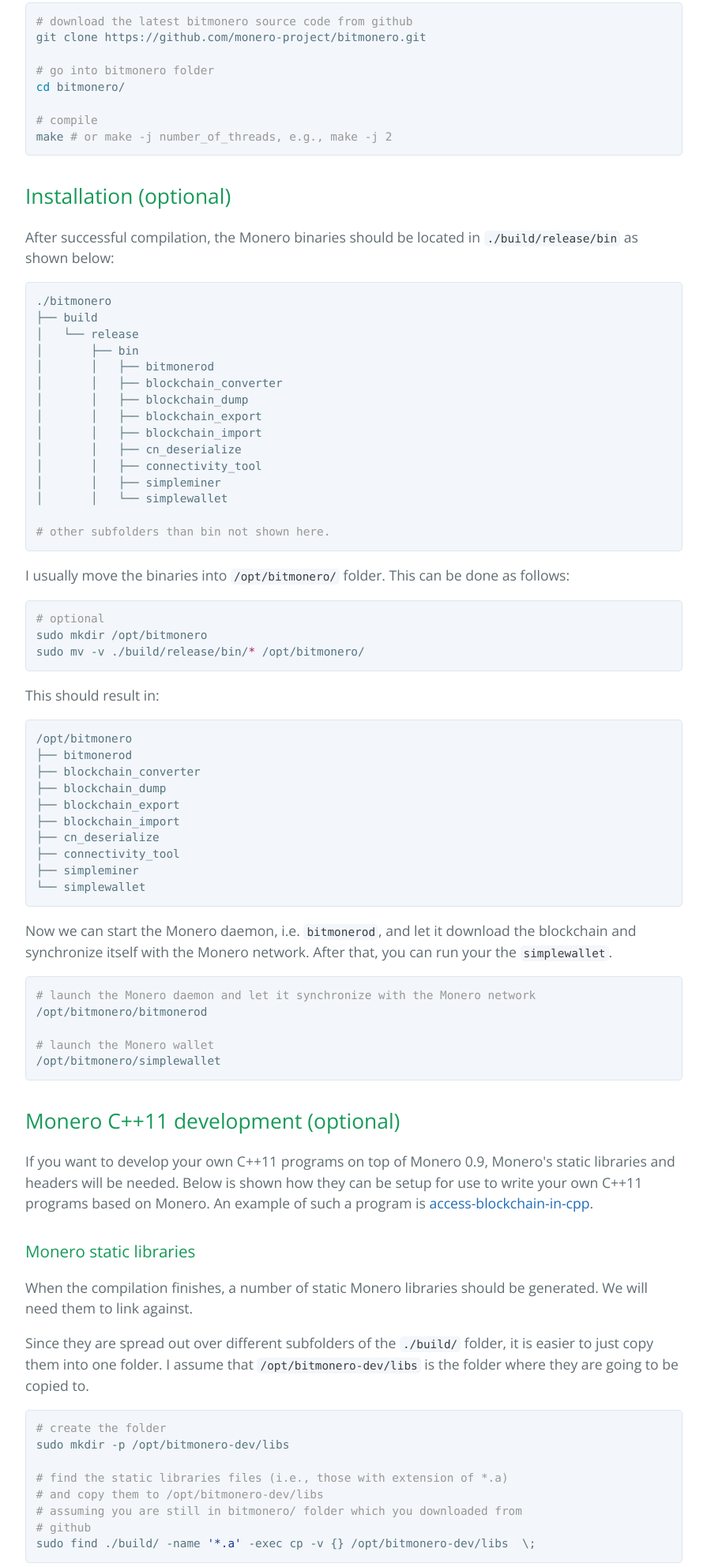
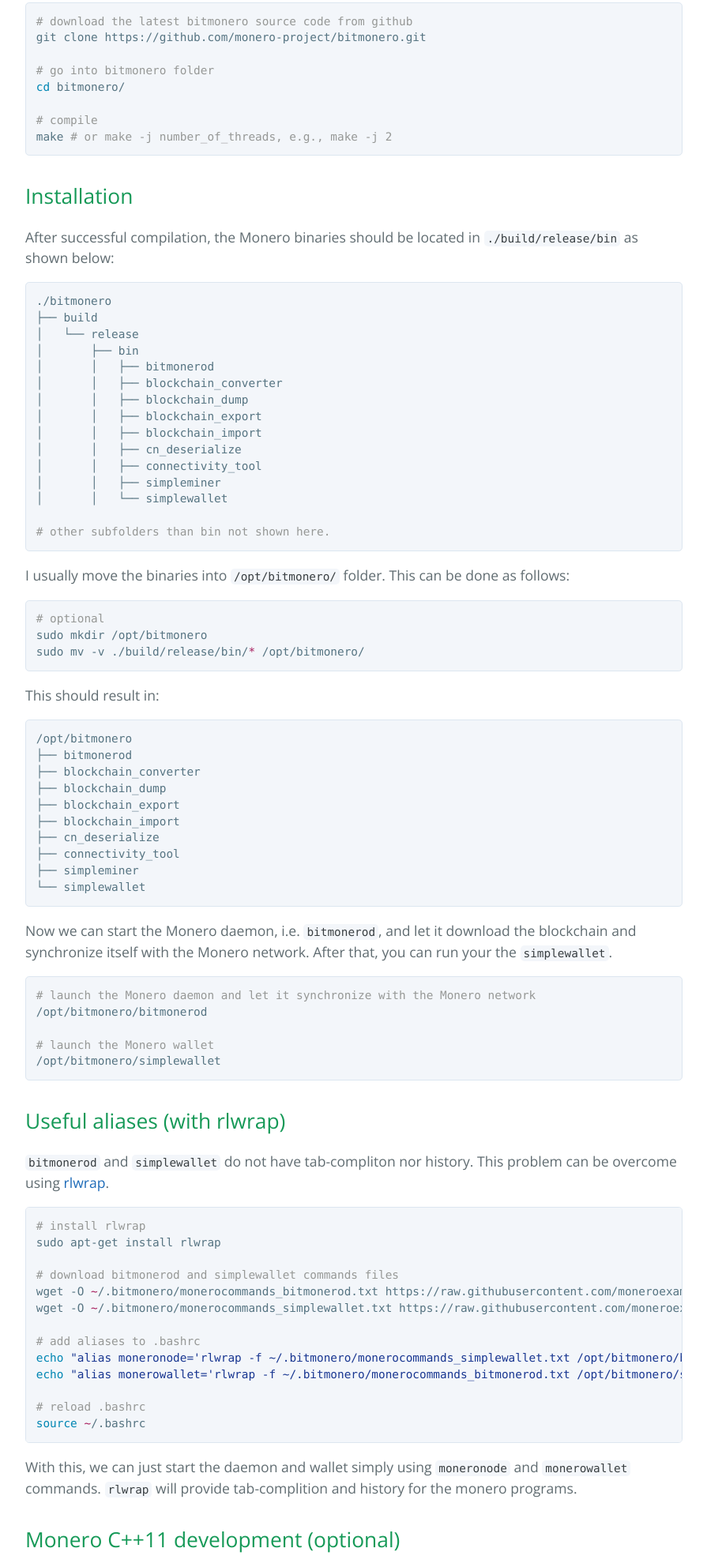
Before and after one commit to moneroexamples/compile-monero-09-on-ubuntu, a plain HTML site: page index.html in a window 1280 px wide. Shown: the part 1403-3387 px from the top of the page at 79% size, without its empty margins (192-1087 px from the left). Drawn offline with nearby package versions, Linux system fonts and the light colour scheme.

```diff
--- a/index.html
+++ b/index.html
@@ -69,7 +69,7 @@ git clone https://github.com/monero-project/bitmonero.git
 make <span class="pl-c"># or make -j number_of_threads, e.g., make -j 2</span></pre></div>
 
 <h2>
-<a id="installation-optional" class="anchor" href="#installation-optional" aria-hidden="true"><span class="octicon octicon-link"></span></a>Installation (optional)</h2>
+<a id="installation" class="anchor" href="#installation" aria-hidden="true"><span class="octicon octicon-link"></span></a>Installation</h2>
 
 <p>After successful compilation, the Monero binaries should be located in <code>./build/release/bin</code> as shown
 below:</p>
@@ -117,6 +117,30 @@ download the blockchain and synchronize itself with the Monero network. After th
 
 <span class="pl-c"># launch the Monero wallet</span>
 /opt/bitmonero/simplewallet</pre></div>
+
+<h2>
+<a id="useful-aliases-with-rlwrap" class="anchor" href="#useful-aliases-with-rlwrap" aria-hidden="true"><span class="octicon octicon-link"></span></a>Useful aliases (with rlwrap)</h2>
+
+<p><code>bitmonerod</code> and <code>simplewallet</code> do not have tab-compliton nor history.
+This problem can be overcome using <a href="https://github.com/hanslub42/rlwrap">rlwrap</a>.</p>
+
+<div class="highlight highlight-source-shell"><pre><span class="pl-c"># install rlwrap</span>
+sudo apt-get install rlwrap
+
+<span class="pl-c"># download bitmonerod and simplewallet commands files</span>
+wget -O <span class="pl-k">~</span>/.bitmonero/monerocommands_bitmonerod.txt https://raw.githubusercontent.com/moneroexamples/compile-monero-ubuntu/master/monerocommands_bitmonerod.txt
+wget -O <span class="pl-k">~</span>/.bitmonero/monerocommands_simplewallet.txt https://raw.githubusercontent.com/moneroexamples/compile-monero-ubuntu/master/monerocommands_simplewallet.txt
+
+<span class="pl-c"># add aliases to .bashrc</span>
+<span class="pl-c1">echo</span> <span class="pl-s"><span class="pl-pds">"</span>alias moneronode='rlwrap -f ~/.bitmonero/monerocommands_simplewallet.txt /opt/bitmonero/bitmonerod'<span class="pl-pds">"</span></span> <span class="pl-k">&gt;&gt;</span> <span class="pl-k">~</span>/.bashrc
+<span class="pl-c1">echo</span> <span class="pl-s"><span class="pl-pds">"</span>alias monerowallet='rlwrap -f ~/.bitmonero/monerocommands_bitmonerod.txt /opt/bitmonero/simplewallet'<span class="pl-pds">"</span></span> <span class="pl-k">&gt;&gt;</span> <span class="pl-k">~</span>/.bashrc
+
+<span class="pl-c"># reload .bashrc</span>
+<span class="pl-c1">source</span> <span class="pl-k">~</span>/.bashrc</pre></div>
+
+<p>With this, we can just start the daemon and wallet simply using
+<code>moneronode</code> and <code>monerowallet</code> commands. <code>rlwrap</code> will provide
+tab-complition and history for the monero programs.</p>
 
 <h2>
 <a id="monero-c11-development-optional" class="anchor" href="#monero-c11-development-optional" aria-hidden="true"><span class="octicon octicon-link"></span></a>Monero C++11 development (optional)</h2>
@@ -346,28 +370,6 @@ sudo rsync -zarv --include=<span class="pl-s"><span class="pl-pds">"</span>*/<sp
 <p>Full <code>/opt/bitmonero-dev/</code> tree is <a href="https://github.com/moneroexamples/compile-monero-09-ubuntu-1510/blob/master/res/full_tree_bitmonero-dev.txt">here</a>.</p>
 
 <h2>
-<a id="useful-aliases-with-rlwrap" class="anchor" href="#useful-aliases-with-rlwrap" aria-hidden="true"><span class="octicon octicon-link"></span></a>Useful aliases (with rlwrap)</h2>
-
-<p><code>bitmonerod</code> and <code>simplewallet</code> do not have tab-compliton nor history.
-This problem can be overcome, using <a href="https://github.com/hanslub42/rlwrap">rlwrap</a>.</p>
-
-<div class="highlight highlight-source-shell"><pre><span class="pl-c"># install rlwrap</span>
-sudo apt-get install rlwrap
-
-<span class="pl-c"># download bitmonerod and simplewallet commands files</span>
-wget -O <span class="pl-k">~</span>/.bitmonero/monerocommands_bitmonerod.txt https://raw.githubusercontent.com/moneroexamples/compile-monero-ubuntu/master/monerocommands_bitmonerod.txt
-wget -O <span class="pl-k">~</span>/.bitmonero/monerocommands_simplewallet.txt https://raw.githubusercontent.com/moneroexamples/compile-monero-ubuntu/master/monerocommands_simplewallet.txt
-
-<span class="pl-c"># add aliases to .bashrc</span>
-<span class="pl-c1">echo</span> <span class="pl-s"><span class="pl-pds">"</span>alias moneronode='rlwrap -f ~/.bitmonero/monerocommands_simplewallet.txt /opt/bitmonero/bitmonerod'<span class="pl-pds">"</span></span> <span class="pl-k">&gt;&gt;</span> <span class="pl-k">~</span>/.bashrc
-<span class="pl-c1">echo</span> <span class="pl-s"><span class="pl-pds">"</span>alias monerowallet='rlwrap -f ~/.bitmonero/monerocommands_bitmonerod.txt /opt/bitmonero/simplewallet'<span class="pl-pds">"</span></span> <span class="pl-k">&gt;&gt;</span> <span class="pl-k">~</span>/.bashrc
-
-<span class="pl-c"># reload .bashrc</span>
-<span class="pl-c1">source</span> <span class="pl-k">~</span>/.bashrc</pre></div>
-
-<p>As an alternative to the above aliases, the comamnds using rlwrap for having commands history and tab-compliton in the bitmonerod and simplewallet consoles are provided:</p>
-
-<h2>
 <a id="other-examples" class="anchor" href="#other-examples" aria-hidden="true"><span class="octicon octicon-link"></span></a>Other examples</h2>
 
 <p>Other examples can be found on  <a href="https://github.com/moneroexamples?tab=repositories">github</a>.
```
Also changed, not shown: params.json (+1 -1 lines).
